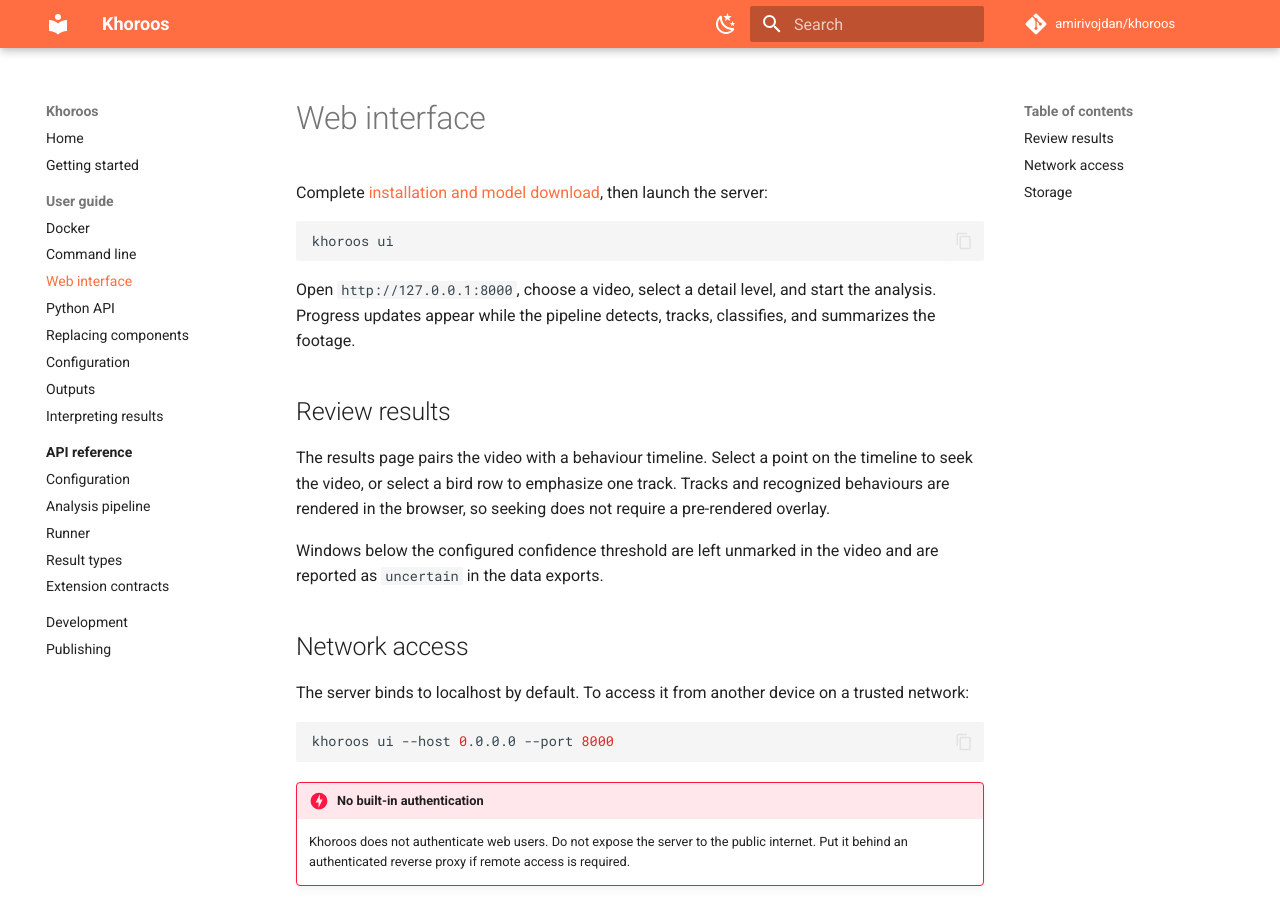
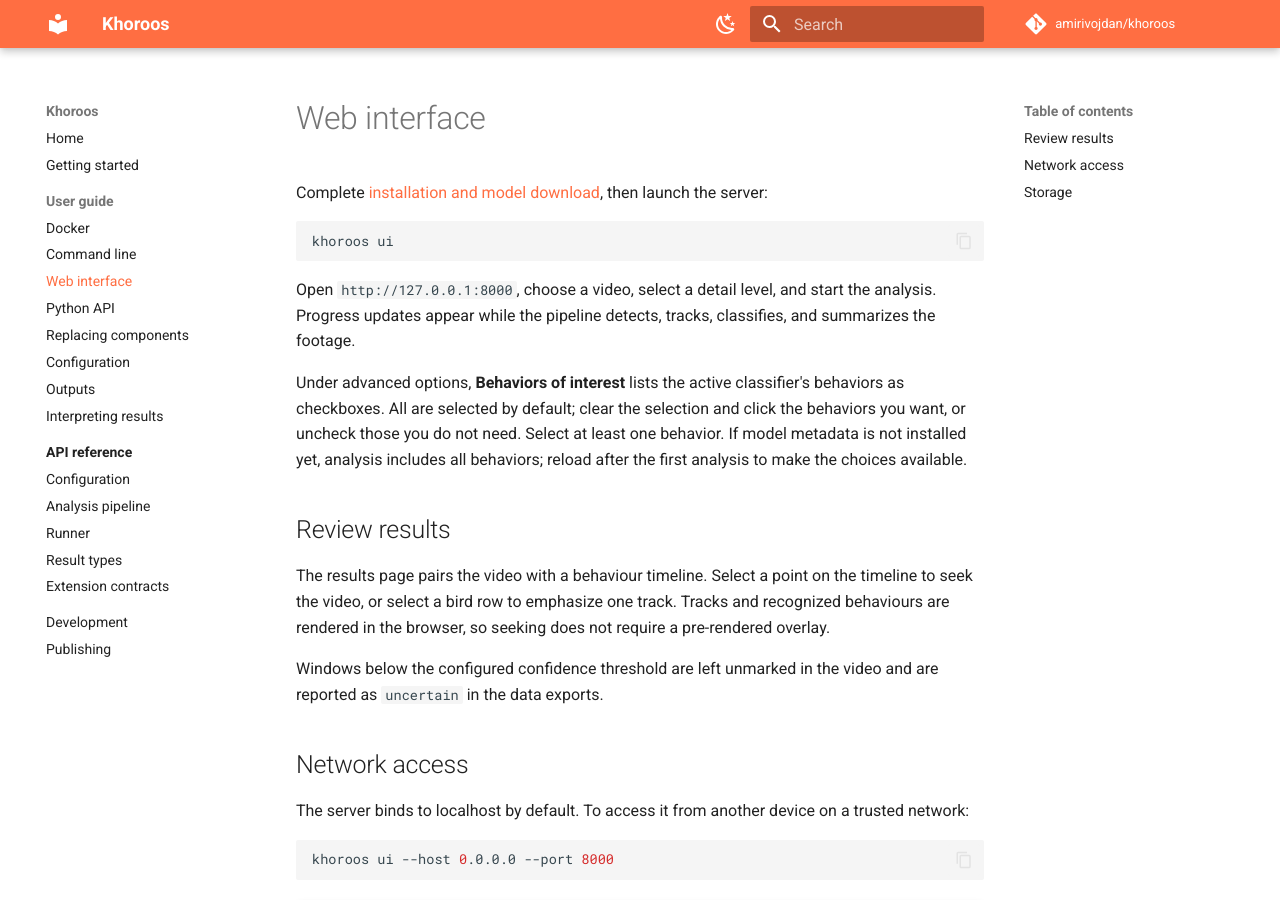
Before and after one commit to amirivojdan/khoroos, an MkDocs documentation site: the page built from docs/guide/web-interface.md, in a window 1280 px wide and 900 px high. Built offline with MkDocs 1.6.1 and Material for MkDocs 9.7.7, drawn with Linux system fonts in a browser that asks for light colours; comment, search, counter and statistics services are not loaded.

Commit message:
Improve class selection

```diff
--- a/docs/guide/web-interface.md
+++ b/docs/guide/web-interface.md
@@ -9,6 +9,12 @@
 Open `http://127.0.0.1:8000`, choose a video, select a detail level, and start the analysis.
 Progress updates appear while the pipeline detects, tracks, classifies, and summarizes the
 footage.
+
+Under advanced options, **Behaviors of interest** lists the active classifier's behaviors
+as checkboxes. All are selected by default; clear the selection and click the behaviors
+you want, or uncheck those you do not need. Select at least one behavior. If model metadata
+is not installed yet, analysis includes all behaviors; reload after the first analysis to
+make the choices available.
 
 ## Review results
 
--- a/src/khoroos/web/static/styles.css
+++ b/src/khoroos/web/static/styles.css
@@ -250,6 +250,11 @@
   background: var(--surface-1); color: var(--text-primary); max-width: 190px;
 }
 .field-check { flex-direction: row; align-items: center; gap: 8px; }
+.behavior-actions { display: flex; gap: 8px; margin-bottom: 8px; }
+.behavior-options { display: grid; grid-template-columns: repeat(auto-fit, minmax(160px, 1fr)); gap: 6px; }
+.behavior-option { display: flex; align-items: center; gap: 8px; min-height: 44px; padding: 6px 10px; border: 1px solid var(--border); cursor: pointer; font-size: 0.82rem; }
+.behavior-option:has(input:checked) { background: var(--surface-2); }
+.behavior-option input { accent-color: var(--text-primary); flex-shrink: 0; }
 
 .recent-list { display: flex; flex-direction: column; gap: 6px; }
 .recent-item {
```
Also changed, not shown: src/khoroos/web/static/app.js (+46 -2 lines), src/khoroos/web/static/index.html (+11 -8 lines), 1 other file.
